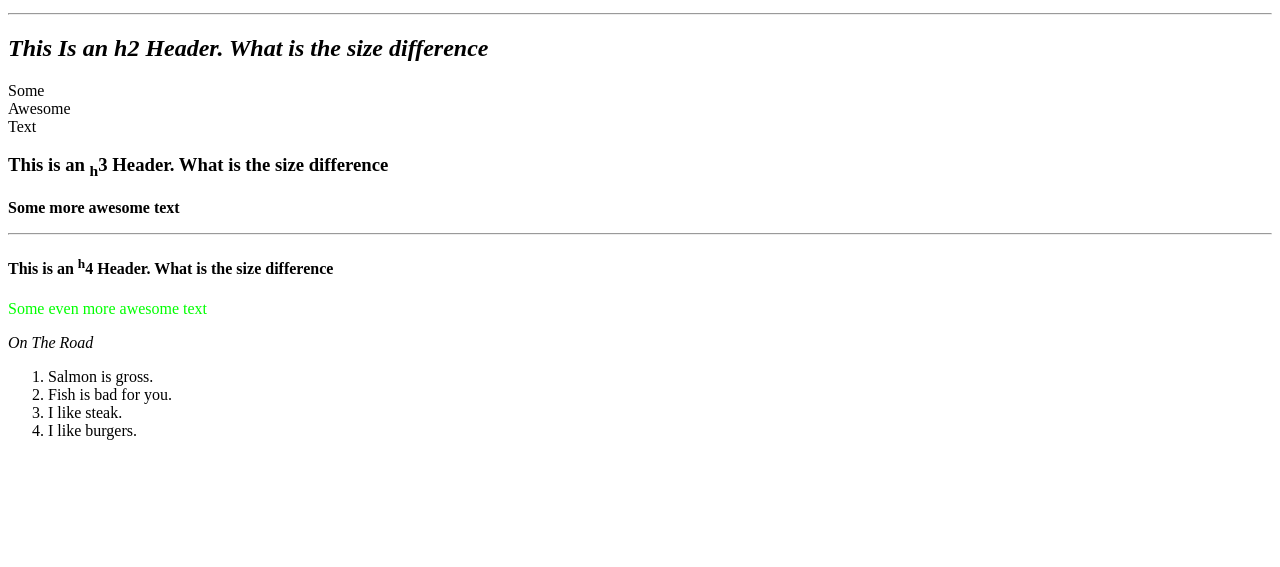
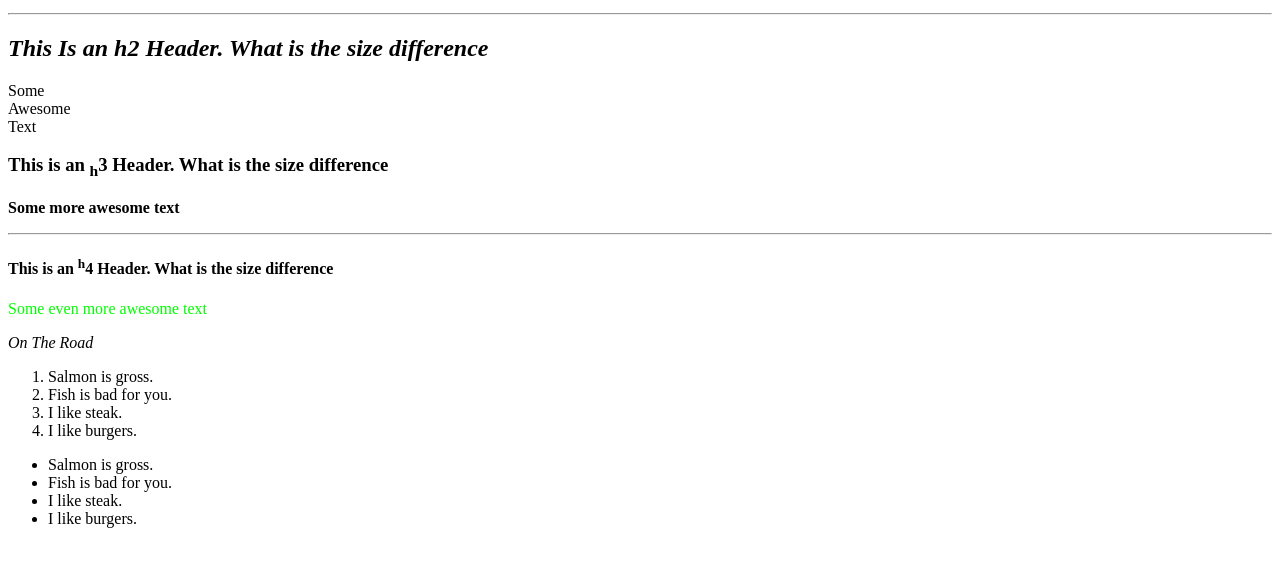
Before and after one commit to DaveGall/dws1, a plain HTML site: page trial_save.html in a window 1280 px wide. Shown: the part 101-668 px from the top of the page. Drawn offline with Linux system fonts and the light colour scheme.

Commit message:
practicing with the ul for the unordered list tag.

```diff
--- a/trial_save.html
+++ b/trial_save.html
@@ -23,5 +23,12 @@
   <li>I like steak.</li>
   <li>I like burgers.</li>
 </ol>
+<ul>
+  <li>Salmon is gross.</li>
+  <li>Fish is bad for you.</li>
+  <li>I like steak.</li>
+  <li>I like burgers.</li>
+</ul>
+
 </body>
 </html>
```
